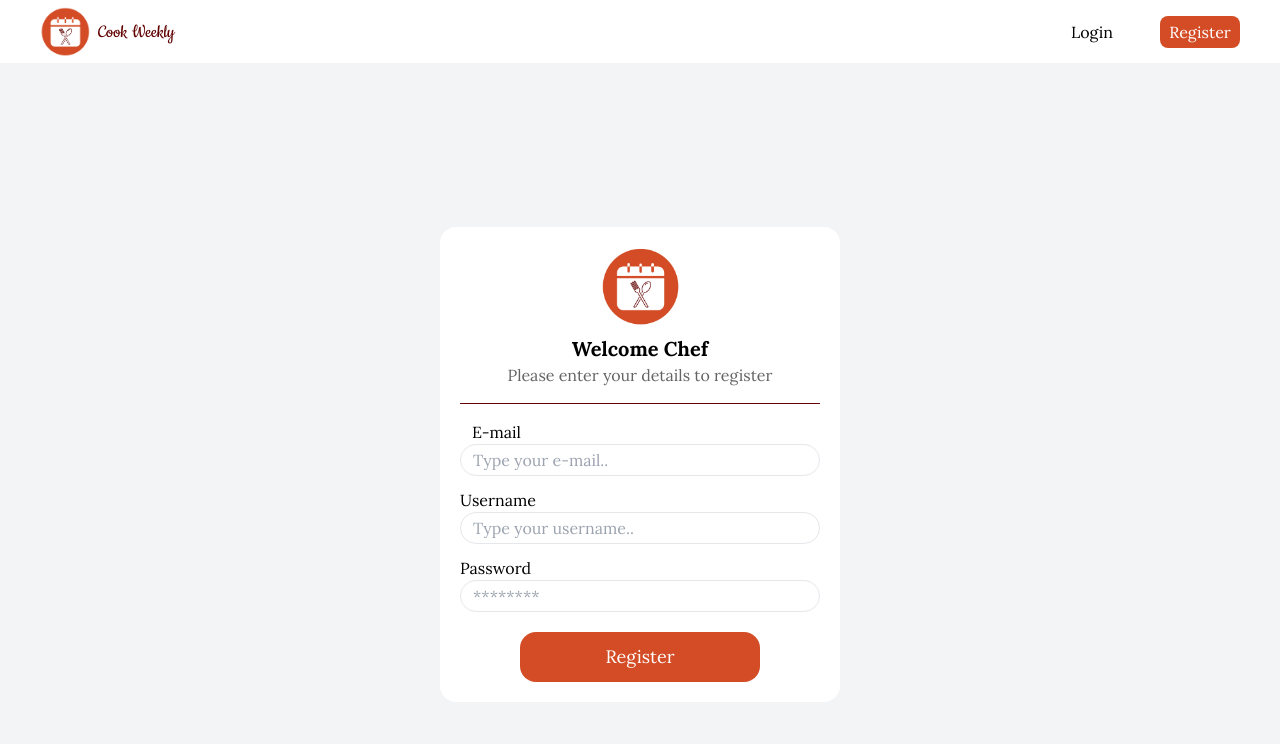
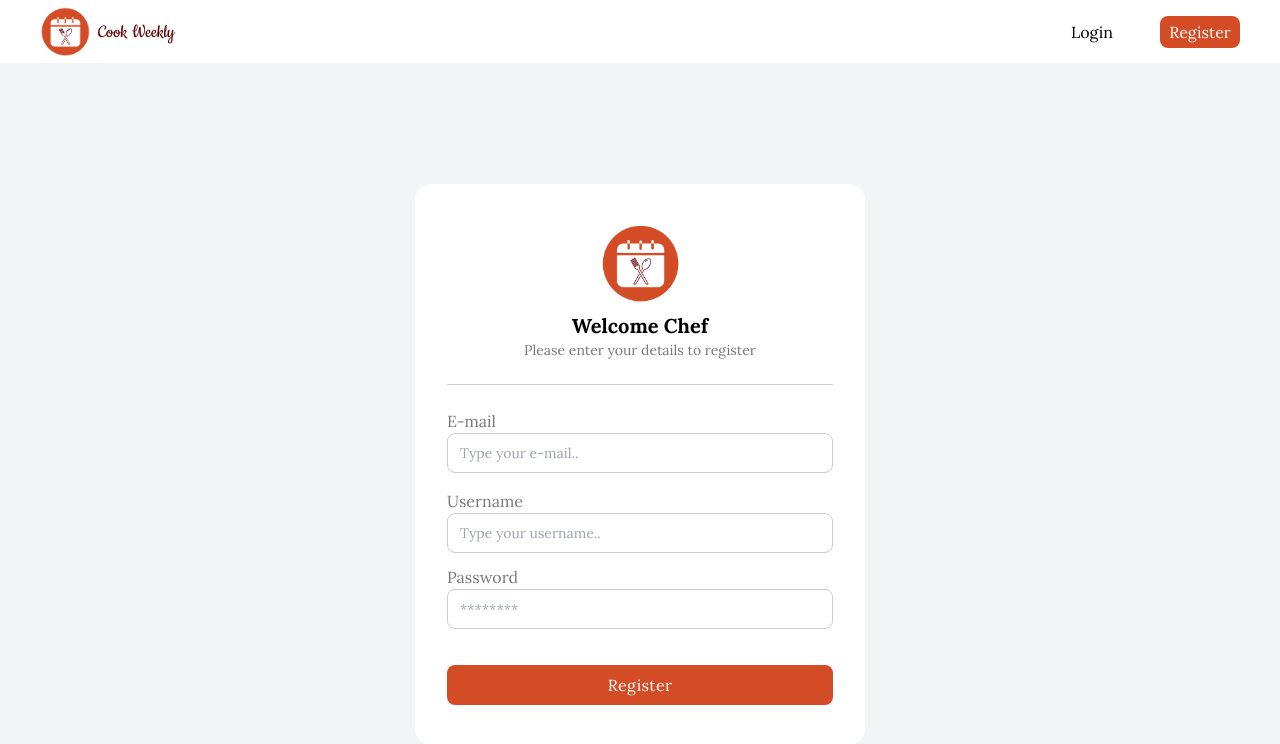
Before and after one commit to Kursatkeskin96/cook-weekly, a Next.js app: page /register in a window 1280 px wide. Shown: the top 744 px of the page. Built offline with nearby package versions, Linux system fonts and the light colour scheme; no server answers.

Commit message:
loading spinner added, login ui changed

```diff
--- a/components/LoginForm.tsx
+++ b/components/LoginForm.tsx
@@ -1,97 +1,124 @@
 "use client";
 
 import Image from "next/image";
-import { useForm } from 'react-hook-form';
-import * as z from 'zod';
-import { zodResolver } from '@hookform/resolvers/zod';
+import { useForm } from "react-hook-form";
+import * as z from "zod";
+import { zodResolver } from "@hookform/resolvers/zod";
 import logo from "@/utils/images/logo.png";
 import { signIn } from "next-auth/react";
-import { useRouter } from "next/navigation"
+import { useRouter } from "next/navigation";
 import { useState } from "react";
 import Link from "next/link";
+import { ClipLoader } from "react-spinners";
 
 const FormSchema = z.object({
-  email: z.string().min(1, 'Email is required').email('Invalid email'),
+  email: z.string().min(1, "Email is required").email("Invalid email"),
   password: z
     .string()
-    .min(1, 'Password is required')
-    .min(4, 'Password must have than 4 characters'),
+    .min(1, "Password is required")
+    .min(4, "Password must have than 4 characters"),
 });
 
 const LoginForm = () => {
-  const router = useRouter()
+  const [isLoading, setIsLoading] = useState(false);
+  const router = useRouter();
   const form = useForm<z.infer<typeof FormSchema>>({
     resolver: zodResolver(FormSchema),
     defaultValues: {
-      email: '',
-      password: '',
+      email: "",
+      password: "",
     },
-  }
-  );
+  });
 
-  const [loginError, setLoginError] = useState('');
+  const [loginError, setLoginError] = useState("");
 
   const onSubmit = async (values: z.infer<typeof FormSchema>) => {
-    const signInData = await signIn('credentials', {
+    setIsLoading(true);
+    const signInData = await signIn("credentials", {
       email: values.email,
       password: values.password,
       redirect: false,
-    })
-    if(signInData?.error){
-      setLoginError('Username or password is wrong.');
-      console.log(loginError)
+    });
+    if (signInData?.error) {
+      setIsLoading(false);
+      setLoginError("Username or password is wrong.");
+      console.log(loginError);
     } else {
-      router.push('/')
+      setIsLoading(false);
+      router.push("/");
     }
   };
   return (
     <div className="bg-gray-100 min-h-screen flex justify-center items-start md:items-center lg:pt-0 md:pt-0 lg:items-center pt-20">
       <form
         onSubmit={form.handleSubmit(onSubmit)}
-        className="bg-white h-fit lg:my-10 md:my-10 pb-5 w-[90%] md:w-[70%] lg:w-[400px] rounded-[16px]"
+        className="bg-white h-fit py-10 w-[90%] md:w-[70%] lg:w-[450px] rounded-[16px]"
       >
         <div className="flex-col">
-          <Link href='/'>
-          <div className="flex justify-center items-center mt-5">
+          <Link href="/">
+            <div className="flex justify-center items-center">
               <Image src={logo} alt="logo" width={80} height={80} />
             </div>
           </Link>
-          <h3 className="text-center font-bold text-xl mt-2">Welcome Back</h3>
-          <p className="text-[#646464] text-center">
+          <h3 className="text-center font-bold text-xl mt-">Welcome Back</h3>
+          <p className="text-[#787878] text-center text-sm">
             Please enter your details to login
           </p>
+          <div className="px-8">
+            <hr className="w-[100%] h-[1px] mx-auto my-6 bg-[#cecece] border-0 rounded"></hr>
+          </div>
 
-          <hr className="w-[90%] h-[1px] mx-auto my-4 bg-[#610000] border-0 rounded"></hr>
-
-          {loginError && <p className="text-white mt-5 w-[89%] mx-auto py-1 bg-red-700 text-center">{loginError}</p>}
-          <div className="flex flex-col px-5 my-4">
-            <label htmlFor="email" className="pl-3">E-mail</label>
+          {loginError && (
+            <div className="px-8">
+               <p className="text-red-700 mt-5 w-full mx-auto h-10 flex justify-center text-sm items-center rounded-[8px] bg-red-50 border-red-700 border-[0.8px] text-center">
+              {loginError}
+            </p>
+            </div>
+          )}
+          <div className="flex flex-col px-8 my-4">
+            <label htmlFor="email" className="text-[#787878]">
+              E-mail
+            </label>
             <input
               id="email"
               type="text"
-              {...form.register('email')} // Bind the input field
+              {...form.register("email")} // Bind the input field
               placeholder="Type your e-mail.."
-              className="caret-[#818181] border border-[#818181]text-sm rounded-[16px] h-8 pl-3 focus:border-[#610000] focus:ring-0 focus:outline-none "
+              className="caret-[#818181] border border-[#cecece] text-sm rounded-[8px] h-10 pl-3 focus:border-[#610000] focus:ring-0 focus:outline-none "
             />
           </div>
 
-          <div className="flex flex-col px-5 pb-4">
-            <label htmlFor="password">Password</label>
+          <div className="flex flex-col px-8 pb-4">
+            <label htmlFor="email" className=" text-[#787878]">
+              Password
+            </label>
             <input
               id="password"
               type="password"
-              {...form.register('password')} // Bind the input field
-              className="caret-[#818181] border border-[#818181]text-sm rounded-[16px] h-8 pl-3 focus:border-[#610000] focus:ring-0 focus:outline-none"
+              {...form.register("password")} // Bind the input field
+              className="caret-[#818181] border border-[#cecece] text-sm rounded-[8px] h-10 pl-3 focus:border-[#610000] focus:ring-0 focus:outline-none "
               required
               placeholder="********"
             />
           </div>
-          <div className="flex justify-center items-center mt-5"><button
-            className="hover:bg-[#be4422] w-60 text-center rounded-[16px] text-lg bg-[#D34C26] text-white h-[50px]"
+          <div className="flex justify-center items-center mt-5 px-8">
+            {isLoading ? (
+              <button
+                className=" tracking-wide w-full text-center rounded-[8px] bg-gray-400 flex justify-center items-center gap-2 text-white h-10"
+                type="submit"
+                disabled
+              >
+              <ClipLoader size={20} color={"#fff"} />
+              </button>
+            ) : (
+              <button
+                className="hover:bg-[#be4422] tracking-wide w-full text-center rounded-[8px] bg-[#D34C26] text-white h-10"
                 type="submit"
               >
                 Login
-          </button></div>
+              </button>
+            )}
+          </div>
         </div>
       </form>
     </div>
--- a/components/RegisterForm.tsx
+++ b/components/RegisterForm.tsx
@@ -57,60 +57,64 @@ const RegisterForm = () => {
     <div className="bg-gray-100 min-h-screen flex justify-center items-start md:items-center lg:pt-0 md:pt-0 lg:items-center pt-20">
       <form
         onSubmit={handleSubmit}
-        className="bg-white fo9r h-fit lg:my-10 md:my-10 pb-5 w-[90%] md:w-[70%] lg:w-[400px] rounded-[16px]"
+               className="bg-white h-fit py-10 w-[90%] md:w-[70%] lg:w-[450px] rounded-[16px]"
       >
         <div className="flex-col">
           <Link href='/'>
-          <div className="flex justify-center items-center mt-5">
+          <div className="flex justify-center items-center">
             <Image src={logo} alt="logo" width={80} height={80} />
           </div>
           </Link>
           <h3 className="text-center font-bold text-xl mt-2">Welcome Chef</h3>
-          <p className="text-[#646464] text-center">
+          <p className="text-[#787878] text-center text-sm">
             Please enter your details to register
           </p>
 
-   <hr className="w-[90%] h-[1px] mx-auto my-4 bg-[#610000] border-0 rounded"></hr>
+          <div className="px-8">
 
-          <div className="flex flex-col px-5">
-            <label htmlFor="email" className="pl-3">E-mail</label>
+          <hr className="w-[100%] h-[1px] mx-auto my-6 bg-[#cecece] border-0 rounded"></hr>
+          </div>
+
+
+          <div className="flex flex-col px-8 my-4">
+          <label htmlFor="email" className="text-[#787878]">E-mail</label>
             <input
               id="email"
               type="text"
               value={email}
               placeholder="Type your e-mail.."
               onChange={(e) => setEmail(e.target.value)}
-              className="caret-[#818181] border border-[#818181]text-sm rounded-[16px] h-8 pl-3 focus:border-[#610000] focus:ring-0 focus:outline-none "
+                 className="caret-[#818181] border border-[#cecece] text-sm rounded-[8px] h-10 pl-3 focus:border-[#610000] focus:ring-0 focus:outline-none "
             />
           </div>
 
-          <div className="flex flex-col px-5 my-3">
-            <label htmlFor="username">Username</label>
+          <div className="flex flex-col px-8 my-3">
+            <label htmlFor="username"  className="text-[#787878]">Username</label>
             <input
               id="username"
               type="text"
               value={username}
               onChange={(e) => setUsername(e.target.value)}
-              className="caret-[#818181] border border-[#818181]text-sm rounded-[16px] h-8 pl-3 focus:border-[#610000] focus:ring-0 focus:outline-none"
+   className="caret-[#818181] border border-[#cecece] text-sm rounded-[8px] h-10 pl-3 focus:border-[#610000] focus:ring-0 focus:outline-none "
               required
               placeholder="Type your username.."
             />
           </div>
 
-          <div className="flex flex-col px-5">
-            <label htmlFor="password">Password</label>
+          <div className="flex flex-col px-8 pb-4">
+            <label htmlFor="password"  className="text-[#787878]">Password</label>
             <input
               id="password"
               type="password"
               value={password}
               onChange={(e) => setPassword(e.target.value)}
-              className="caret-[#818181] border border-[#818181]text-sm rounded-[16px] h-8 pl-3 focus:border-[#610000] focus:ring-0 focus:outline-none"
+                 className="caret-[#818181] border border-[#cecece] text-sm rounded-[8px] h-10 pl-3 focus:border-[#610000] focus:ring-0 focus:outline-none "
               required
               placeholder="********"
             />
           </div>
-          <div className="flex justify-center items-center mt-5"><button
-            className="hover:bg-[#be4422] w-60 text-center rounded-[16px] text-lg bg-[#D34C26] text-white h-[50px]"
+          <div className="flex justify-center items-center mt-5 px-8"><button
+             className="hover:bg-[#be4422] tracking-wide w-full text-center rounded-[8px] bg-[#D34C26] text-white h-10"
             type="submit"
             disabled={isLoading} // Disable button when loading
           >
--- a/package.json
+++ b/package.json
@@ -28,6 +28,7 @@
     "react-hook-form": "^7.51.0",
     "react-icons": "^5.0.1",
     "react-loader-spinner": "^6.1.6",
+    "react-spinners": "^0.14.1",
     "react-time-ago": "^7.3.1",
     "react-toastify": "^10.0.4",
     "zod": "^3.22.4"
```
Also changed, not shown: 1 other file (tests, documents, lock files or other folders). Lines whose indentation alone changed are shown as unchanged.
